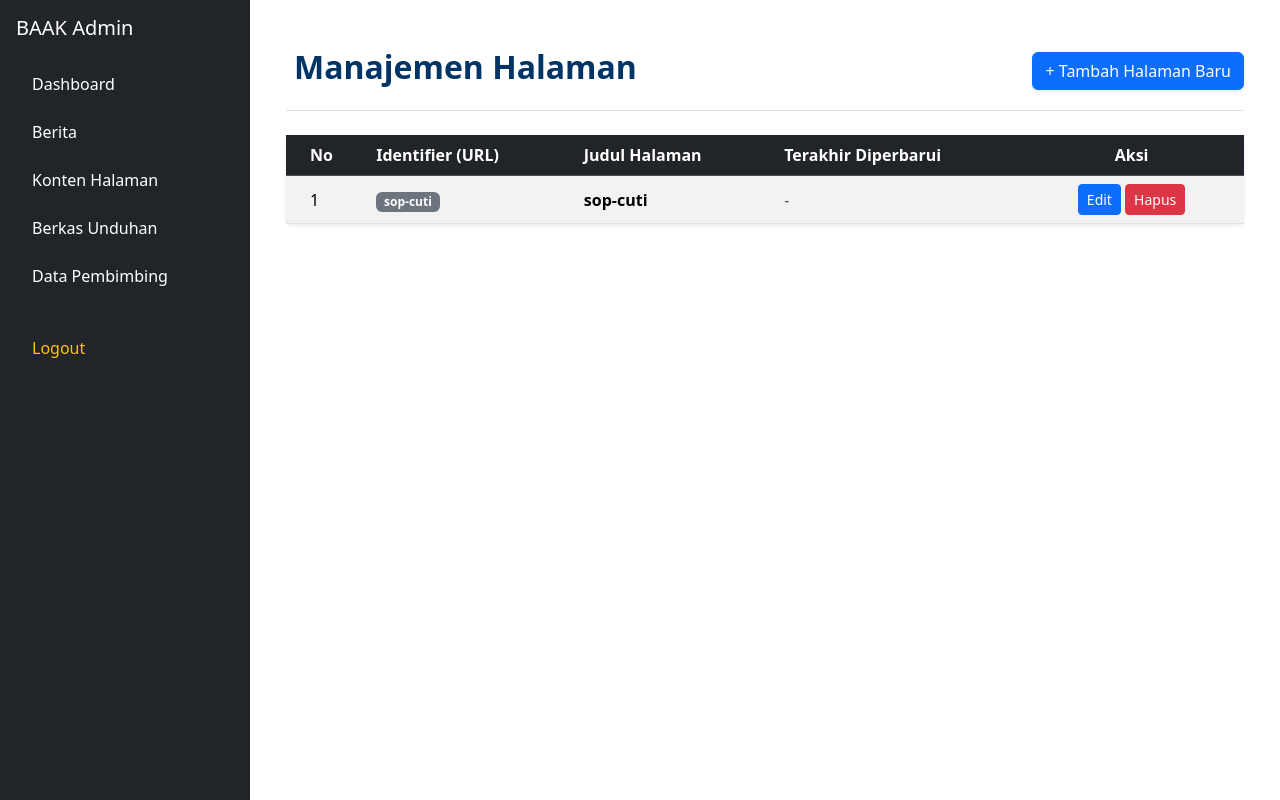
After one commit to Bayu274/BAAK-PolNest, a PHP site: page /admin/pages in a window 1280 px wide. The commit adds this page. Run offline with PHP 8.4, Linux system fonts and the light colour scheme; the visitor is signed in with stand-in values (Sample User, id 1); data comes from the database, SQL or seed files in the repository.

Commit message:
update news dan pages

```diff
--- a/controllers/PageController.php
+++ b/controllers/PageController.php
@@ -26,6 +26,85 @@ class PageController extends Controller {
     // ==========================================
     // AREA ADMIN (BACKEND)
     // ==========================================
+// ==========================================
+    // AREA ADMIN (BACKEND)
+    // ==========================================
+
+    public function listAdmin() {
+        $this->requireLogin();
+        $pageModel = new Page();
+        $pages = $pageModel->getAll();
+
+        $this->render('backend/pages-list', [
+            'pages' => $pages,
+            'csrf_token' => generateCsrfToken() // Tambahan token untuk tombol hapus
+        ], true);
+    }
+
+    // METHOD BARU: Menampilkan form tambah halaman
+    public function createForm() {
+        $this->requireLogin();
+        $this->render('backend/pages-create', [
+            'csrf_token' => generateCsrfToken()
+        ], true);
+    }
+
+    // METHOD BARU: Menyimpan halaman baru ke database
+    public function store() {
+        $this->requireLogin();
+
+        $token = $_POST['csrf_token'] ?? '';
+        if (!verifyCsrfToken($token)) {
+            die("Akses ditolak: Token CSRF tidak valid!");
+        }
+
+        $identifier = trim($_POST['identifier'] ?? '');
+        $title = trim($_POST['title'] ?? '');
+
+        if (empty($identifier)) {
+            die("Error: Identifier tidak boleh kosong.");
+        }
+
+        // Memastikan identifier bersih (hanya huruf kecil dan strip)
+        $identifier = strtolower(preg_replace('/[^a-zA-Z0-9]+/', '-', $identifier));
+        $identifier = trim($identifier, '-');
+
+        $htmlContent = sanitizeHtmlContent($_POST['html_content'] ?? '');
+        $adminId = $_SESSION['admin_id'] ?? null;
+
+        $pageModel = new Page();
+
+        // Mencegah duplikasi identifier
+        if ($pageModel->getByIdentifier($identifier)) {
+            die("Error: Identifier sudah digunakan. Silakan gunakan yang lain.");
+        }
+
+        $pageModel->create($identifier, $title, $htmlContent, $adminId);
+
+        header("Location: " . BASE_URL . "admin/pages?status=created");
+        exit;
+    }
+
+    // METHOD BARU: Menghapus halaman
+    public function delete() {
+        $this->requireLogin();
+
+        $token = $_POST['csrf_token'] ?? '';
+        if (!verifyCsrfToken($token)) {
+            die("Akses ditolak: Token CSRF tidak valid!");
+        }
+
+        $identifier = $_POST['identifier'] ?? '';
+        if (empty($identifier)) {
+            die("Error: Identifier tidak valid.");
+        }
+
+        $pageModel = new Page();
+        $pageModel->delete($identifier);
+
+        header("Location: " . BASE_URL . "admin/pages?status=deleted");
+        exit;
+    }
 
     public function editForm($identifier) {
         $this->requireLogin();
--- a/index.php
+++ b/index.php
@@ -58,7 +58,11 @@ $router->addRoute('POST', '/admin/files/upload', [$fileController, 'store']);
 $router->addRoute('POST', '/admin/files/delete', [$fileController, 'delete']);
 
 $pageController = new PageController();
-
+$router->addRoute('GET', '/admin/pages', [$pageController, 'listAdmin']);
+// Tambahkan 3 rute ini di bawah rute GET /admin/pages
+$router->addRoute('GET', '/admin/pages/create', [$pageController, 'createForm']);
+$router->addRoute('POST', '/admin/pages/store', [$pageController, 'store']);
+$router->addRoute('POST', '/admin/pages/delete', [$pageController, 'delete']);
 $router->addRoute('GET', '/admin/pages/edit/{identifier}', [$pageController, 'editForm']);
 $router->addRoute('POST', '/admin/pages/save/{identifier}', [$pageController, 'save']);
 // Halaman SOP publik — menggantikan HomeController::showPage() yang sudah dihapus
--- a/models/Page.php
+++ b/models/Page.php
@@ -5,6 +5,12 @@ class Page {
 
     public function __construct() {
         $this->db = getDbConnection();
+    }
+
+    // METHOD BARU: Untuk mengambil semua daftar halaman
+    public function getAll() {
+        $stmt = $this->db->query("SELECT * FROM pages_content ORDER BY page_identifier ASC");
+        return $stmt->fetchAll(PDO::FETCH_ASSOC);
     }
 
     public function getByIdentifier($identifier) {
@@ -28,4 +34,25 @@ class Page {
             'identifier'   => $identifier
         ]);
     }
+
+    // METHOD BARU: Untuk menambahkan halaman baru (Create)
+    public function create($identifier, $title, $htmlContent, $adminId) {
+        $stmt = $this->db->prepare("
+            INSERT INTO pages_content (page_identifier, title, html_content, updated_by)
+            VALUES (:identifier, :title, :html_content, :updated_by)
+        ");
+
+        return $stmt->execute([
+            'identifier'   => $identifier,
+            'title'        => $title,
+            'html_content' => $htmlContent,
+            'updated_by'   => $adminId
+        ]);
+    }
+
+    // METHOD BARU: Untuk menghapus halaman (Delete)
+    public function delete($identifier) {
+        $stmt = $this->db->prepare("DELETE FROM pages_content WHERE page_identifier = :identifier");
+        return $stmt->execute(['identifier' => $identifier]);
+    }
 }
--- a/views/backend/layout.php
+++ b/views/backend/layout.php
@@ -11,11 +11,12 @@
             <h5 class="mb-4">BAAK Admin</h5>
             <ul class="nav flex-column">
                 <li class="nav-item mb-2"><a href="<?= BASE_URL ?>dashboard" class="nav-link text-white">Dashboard</a></li>
-                    <li class="nav-item mb-2"><a href="<?= BASE_URL ?>admin/news" class="nav-link text-white">Berita</a></li>
-                    <li class="nav-item mb-2"><a href="<?= BASE_URL ?>admin/pages/edit/sop-cuti" class="nav-link text-white">Konten Halaman</a></li>
-                    <li class="nav-item mb-2"><a href="<?= BASE_URL ?>admin/files" class="nav-link text-white">Berkas Unduhan</a></li>
-                    <li class="nav-item mb-2"><a href="<?= BASE_URL ?>admin/import-csv" class="nav-link text-white">Data Pembimbing</a></li>
-                    <li class="nav-item mt-4"><a href="<?= BASE_URL ?>logout" class="nav-link text-warning">Logout</a></li>
+                <li class="nav-item mb-2"><a href="<?= BASE_URL ?>admin/news" class="nav-link text-white">Berita</a></li>
+                <!-- Link di bawah ini sudah disesuaikan ke daftar halaman -->
+                <li class="nav-item mb-2"><a href="<?= BASE_URL ?>admin/pages" class="nav-link text-white">Konten Halaman</a></li>
+                <li class="nav-item mb-2"><a href="<?= BASE_URL ?>admin/files" class="nav-link text-white">Berkas Unduhan</a></li>
+                <li class="nav-item mb-2"><a href="<?= BASE_URL ?>admin/import-csv" class="nav-link text-white">Data Pembimbing</a></li>
+                <li class="nav-item mt-4"><a href="<?= BASE_URL ?>logout" class="nav-link text-warning">Logout</a></li>
             </ul>
         </nav>
         <main class="flex-grow-1 p-4">
--- /dev/null
+++ b/views/backend/pages-list.php
@@ -0,0 +1,69 @@
+<main class="container mt-4 mb-5">
+    <div class="d-flex justify-content-between align-items-center mb-4 border-bottom pb-3">
+        <h2 class="fw-bold" style="color: #003366;">
+            <i class="bi bi-file-earmark-text me-2"></i>Manajemen Halaman
+        </h2>
+        <!-- Tombol Tambah Halaman -->
+        <a href="<?= BASE_URL ?>admin/pages/create" class="btn btn-primary shadow-sm">
+            + Tambah Halaman Baru
+        </a>
+    </div>
+
+    <div class="card shadow-sm border-0">
+        <div class="card-body p-0">
+            <div class="table-responsive">
+                <table class="table table-hover table-striped mb-0">
+                    <thead class="table-dark">
+                        <tr>
+                            <th scope="col" class="ps-4">No</th>
+                            <th scope="col">Identifier (URL)</th>
+                            <th scope="col">Judul Halaman</th>
+                            <th scope="col">Terakhir Diperbarui</th>
+                            <th scope="col" class="text-center pe-4">Aksi</th>
+                        </tr>
+                    </thead>
+                    <tbody>
+                        <?php if (!empty($pages)): ?>
+                            <?php $no = 1; foreach ($pages as $p): ?>
+                                <tr>
+                                    <td class="ps-4 align-middle"><?= $no++ ?></td>
+                                    <td class="align-middle">
+                                        <span class="badge bg-secondary"><?= htmlspecialchars($p['page_identifier']) ?></span>
+                                    </td>
+                                    <td class="align-middle fw-semibold">
+                                        <?= htmlspecialchars($p['title'] ?? $p['page_identifier']) ?>
+                                    </td>
+                                    <td class="align-middle text-muted">
+                                        <?= isset($p['updated_at']) ? date('d M Y H:i', strtotime($p['updated_at'])) : '-' ?>
+                                    </td>
+                                    <td class="align-middle text-center pe-4">
+                                        <!-- Tombol Edit -->
+                                        <a href="<?= BASE_URL ?>admin/pages/edit/<?= htmlspecialchars($p['page_identifier']) ?>" class="btn btn-sm btn-primary">
+                                            Edit
+                                        </a>
+
+                                        <!-- Form & Tombol Hapus -->
+                                        <form action="<?= BASE_URL ?>admin/pages/delete" method="POST" class="d-inline" onsubmit="return confirm('Apakah Anda yakin ingin menghapus halaman ini?');">
+                                            <!-- Token dari listAdmin() yang baru -->
+                                            <input type="hidden" name="csrf_token" value="<?= htmlspecialchars($csrf_token ?? '') ?>">
+                                            <input type="hidden" name="identifier" value="<?= htmlspecialchars($p['page_identifier']) ?>">
+                                            <button type="submit" class="btn btn-sm btn-danger">
+                                                Hapus
+                                            </button>
+                                        </form>
+                                    </td>
+                                </tr>
+                            <?php endforeach; ?>
+                        <?php else: ?>
+                            <tr>
+                                <td colspan="5" class="text-center py-4 text-muted">
+                                    Belum ada data halaman yang tersimpan.
+                                </td>
+                            </tr>
+                        <?php endif; ?>
+                    </tbody>
+                </table>
+            </div>
+        </div>
+    </div>
+</main>
```
Also changed, not shown: views/backend/news-form.php (+17 -8 lines), views/backend/pages-create.php (added, +48 -0 lines), views/backend/pages-edit.php (+18 -10 lines).
